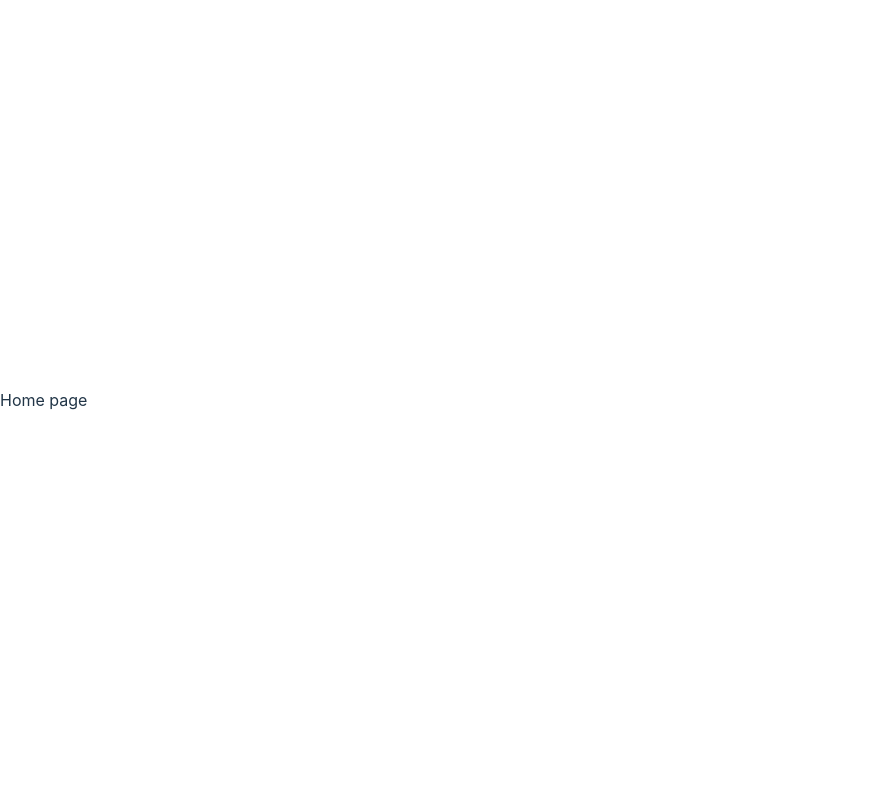
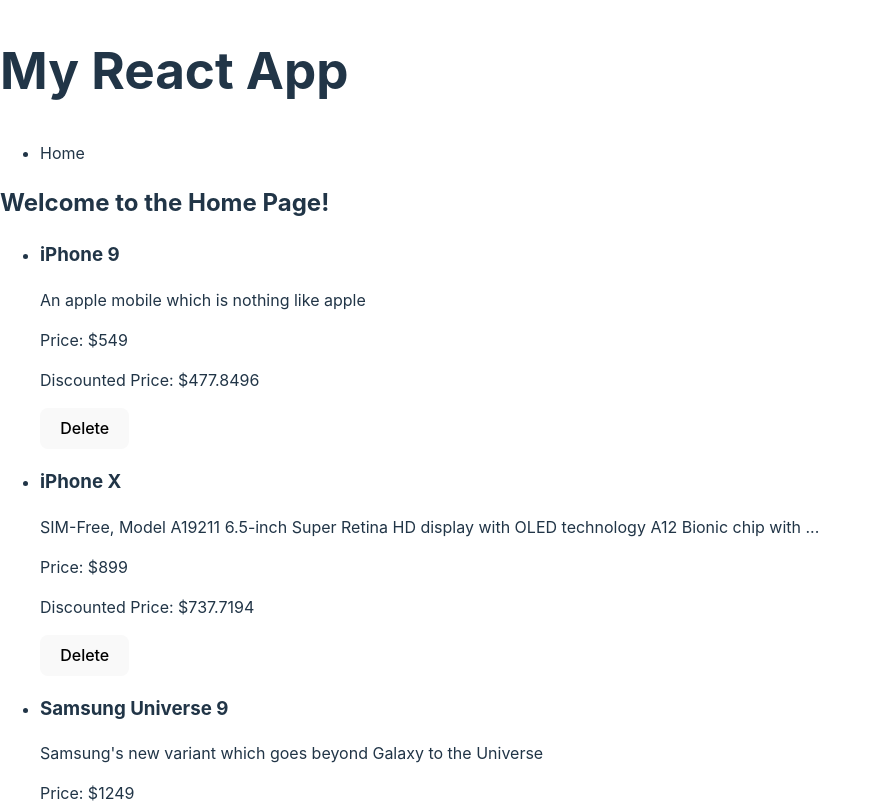
Before and after one commit to KubraTY/E-cocommerce, a React (Vite) app: page / in a window 1280 px wide. Shown: the top 803 px of the page, without its empty margins (0-880 px from the left). Built offline with nearby package versions, Linux system fonts and the light colour scheme.

Commit message:
data arranged

```diff
--- a/src/App.jsx
+++ b/src/App.jsx
@@ -1,16 +1,20 @@
-import { useState } from 'react'
-import reactLogo from './assets/react.svg'
-import viteLogo from '/vite.svg'
-import './App.css'
+import React from 'react';
+import Navbar from './components/Navbar';
+import Sidebar from './components/Sidebar';
+import Footer from './components/Footer';
+import Home from './components/HomePage';
 
-function App() {
-  const [count, setCount] = useState(0)
+const App = () => {
+  return (
 
-  return (
-    <>
-      <div>Home page</div>
-    </>
-  )
-}
+      <div className="app-container">
+        <Navbar />
+        <Sidebar />
+        <Home />
+        <Footer />
+      </div>
 
-export default App
+  );
+};
+
+export default App;
--- a/src/components/Footer.jsx
+++ b/src/components/Footer.jsx
@@ -3,11 +3,10 @@
 const Footer = () => {
   return (
     <footer>
-      <p>
-        <a href="#" target="_blank">
-          Footer
-        </a>
-      </p>
+      <p>&copy; 2023 My React App</p>
+      <a href="https://github.com/your-username/your-react-app" target="_blank" rel="noopener noreferrer">
+        GitHub Repository
+      </a>
     </footer>
   );
 };
--- a/src/components/HomePage.jsx
+++ b/src/components/HomePage.jsx
@@ -1,7 +1,34 @@
-import React from "react"
+import React, { useState } from 'react';
+import productsData from '../assets/data/products.json';
 
 const Home = () => {
-    return
-}
+  const [products, setProducts] = useState(productsData);
+
+  const handleDelete = (id) => {
+    const updatedProducts = products.filter((product) => product.id !== id);
+    setProducts(updatedProducts);
+  };
+
+  return (
+    <div>
+      <h2>Welcome to the Home Page!</h2>
+      <ul>
+        {products.map((product) => (
+          <li key={product.id}>
+            <div>
+              <h3>{product.title}</h3>
+              <p>{product.description}</p>
+              <p>Price: ${product.price}</p>
+              {product.discountPercentage > 0 ? (
+                <p>Discounted Price: ${product.price - (product.price * product.discountPercentage) / 100}</p>
+              ) : null}
+              <button onClick={() => handleDelete(product.id)}>Delete</button>
+            </div>
+          </li>
+        ))}
+      </ul>
+    </div>
+  );
+};
 
 export default Home;
--- a/src/components/Navbar.jsx
+++ b/src/components/Navbar.jsx
@@ -3,8 +3,9 @@
 const Navbar = () => {
   return (
     <nav>
-      <div className="logo">Cocommerce</div>
-
+      <div>
+        <h1>My React App</h1>
+      </div>
     </nav>
   );
 };
--- a/src/components/Sidebar.jsx
+++ b/src/components/Sidebar.jsx
@@ -1,18 +1,16 @@
 import React from 'react';
-import { Link } from 'react-router-dom'; // Make sure to have react-router-dom installed
 
 const Sidebar = () => {
   return (
-    <div>
-      <ul>
-        <li>
-          <Link to="/">Home</Link>
-        </li>
-        <li>
-          <Link to="/about">About</Link>
-        </li>
-      </ul>
-    </div>
+    <aside>
+      <nav>
+        <ul>
+          <li>
+            Home
+          </li>
+        </ul>
+      </nav>
+    </aside>
   );
 };
 
```
